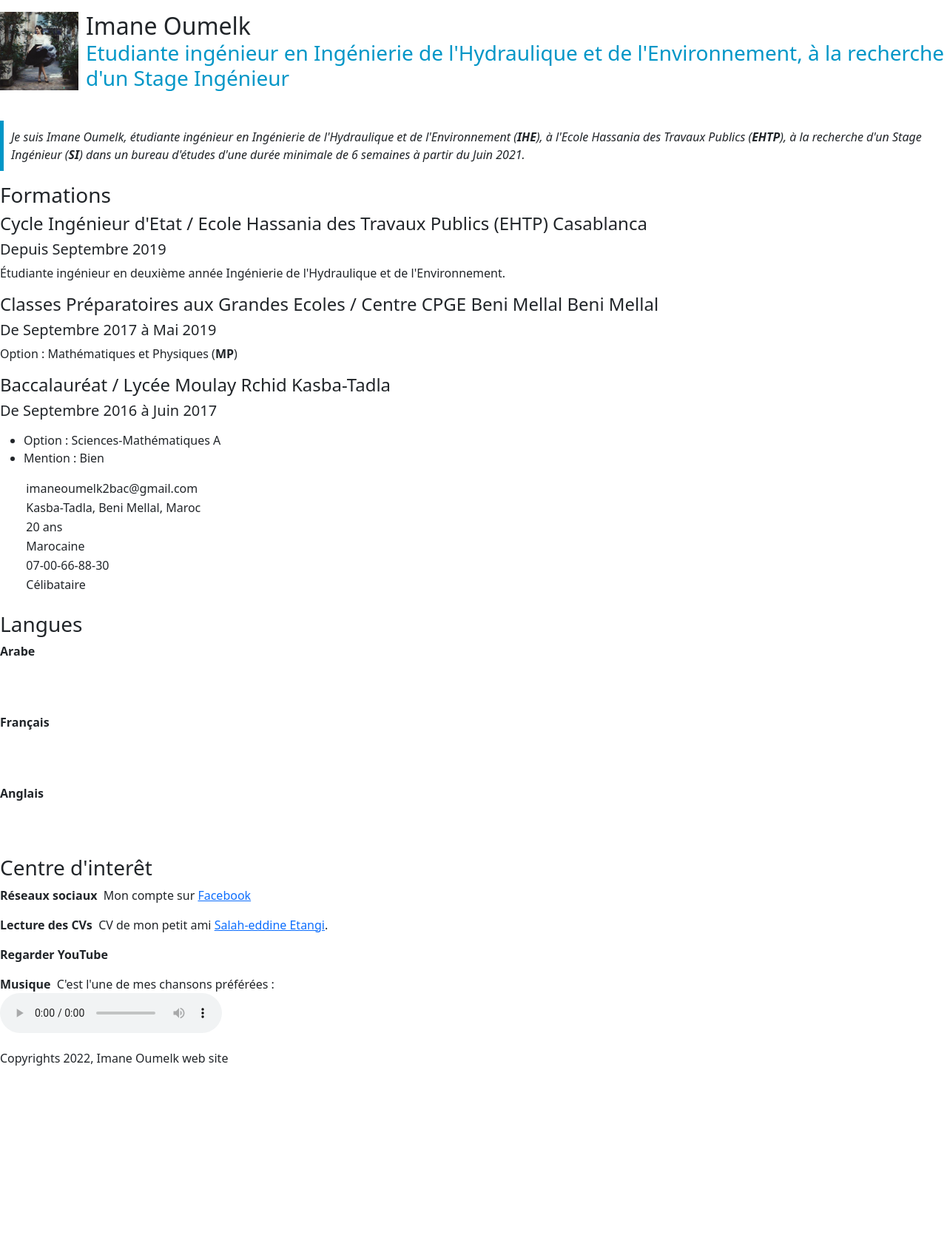
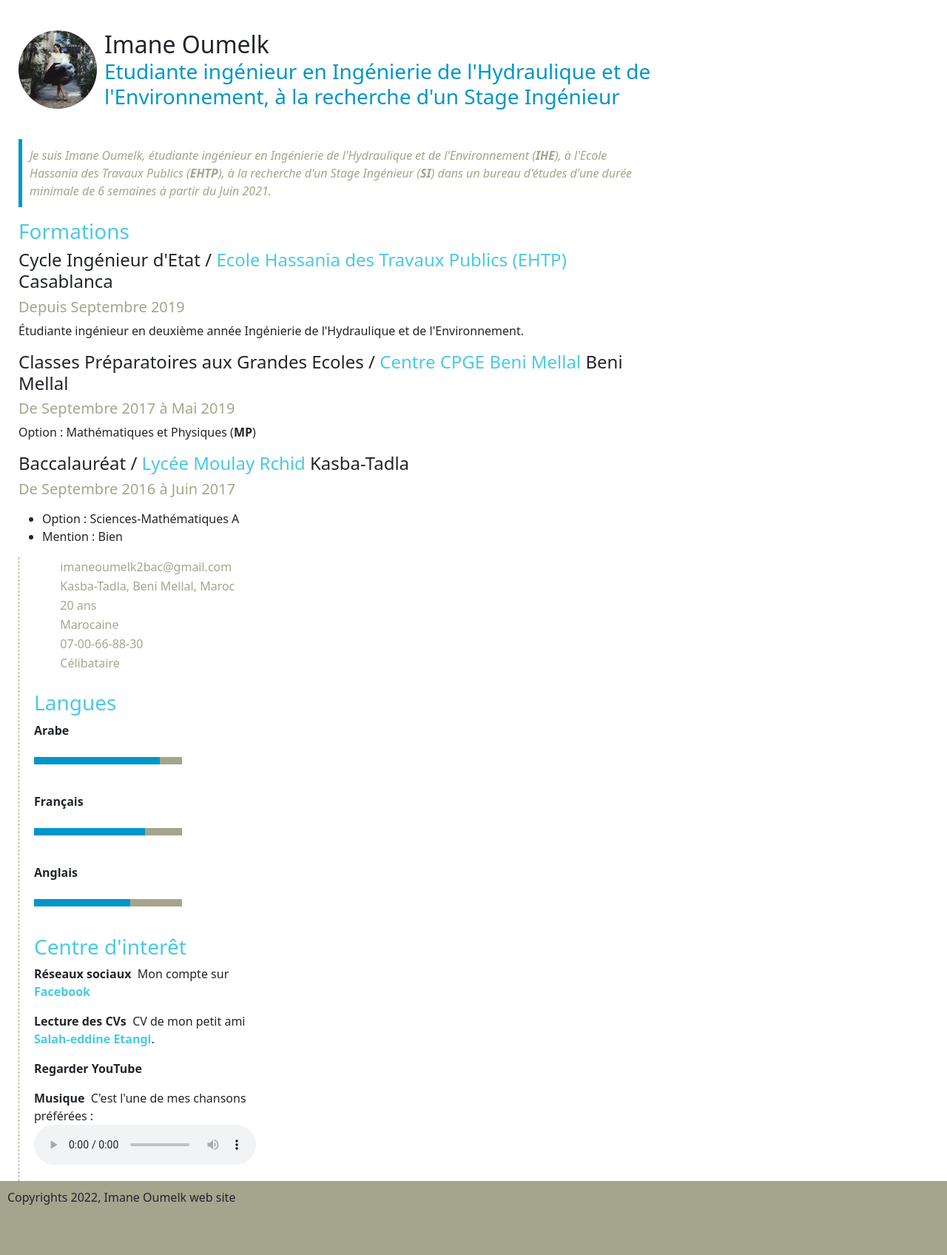
Before and after one commit to SalaheddineEtangi/web_development, a PHP site: page /udemy/ in a window 1280 px wide. Shown: the part 56-1752 px from the top of the page at 74% size. Before the commit the page ends 1496 px from the top, so only its background shows below. Run offline with PHP 8.4, Linux system fonts and the light colour scheme; some libraries are stand-ins or nearby versions; some web fonts are replaced.

Commit message:
adjust styles.css and all.css urls

```diff
--- a/index.php
+++ b/index.php
@@ -6,8 +6,8 @@
     <meta name="Description" content="Le site web de Imane Oumelk">
     <meta name="Keywords"
           content="Imane Oumelk, IHE, EHTP, Stage Ingénieur, Ingénieur d'Etat, Classes Préparatoires, Sciences-Mathématiques A,CV">
-    <link rel="stylesheet" href="styles.css">
-    <link rel="stylesheet" href="fontawesome-free-5.15.2-web/css/all.css">
+    <link rel="stylesheet" href="css/styles.css">
+    <link rel="stylesheet" href="css/all.css">
     <link href="https://cdn.jsdelivr.net/npm/bootstrap@5.0.0-beta1/dist/css/bootstrap.min.css" rel="stylesheet"
           integrity="sha384-giJF6kkoqNQ00vy+HMDP7azOuL0xtbfIcaT9wjKHr8RbDVddVHyTfAAsrekwKmP1" crossorigin="anonymous">
     <title>Imane Oumelk</title>
```
